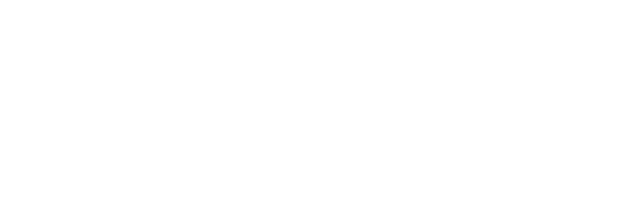
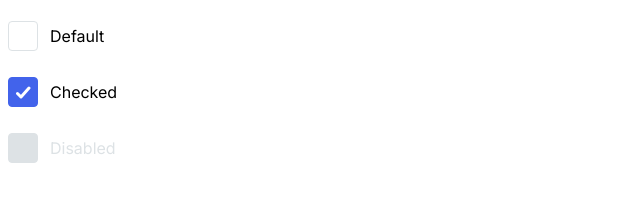
Before and after one commit to js-tasks-ru/htmlcss-20231222_dima-efimo2014, a website: page 07-lection5/01-checkbox/index.html in a window 1280 px wide. Shown: the whole page, without its empty margins (0-640 px from the left). Drawn offline with Linux system fonts and the light colour scheme.

Commit message:
Add solution and styles for 07-checkbox task

```diff
--- a/07-lection5/01-checkbox/checkbox.css
+++ b/07-lection5/01-checkbox/checkbox.css
@@ -0,0 +1,43 @@
+.checkbox__input {
+    position: absolute;
+    transform: translateY(-100vh);
+}
+
+.checkbox__state {
+    display: flex;
+    align-items: center;
+    gap: 12px;
+    cursor: pointer;
+}
+
+.checkbox__control {
+    width: 28px;
+    height: 28px;
+    display: flex;
+    justify-content: center;
+    align-items: center;
+    background: var(--white);
+    border: 1px solid var(--grey-2);
+    border-radius: 4px;
+}
+
+.checkbox__title {
+    font: normal normal 400 16px/24px Inter, sans-serif;
+}
+
+.checkbox__input:checked ~ .checkbox__state .checkbox__control {
+    background: var(--royal-blue);
+    border-color: var(--royal-blue);
+}
+
+.checkbox__input:disabled ~ .checkbox__state {
+    pointer-events: none;
+}
+
+.checkbox__input:disabled ~ .checkbox__state .checkbox__control {
+    background: var(--grey-2);
+}
+
+.checkbox__input:disabled ~ .checkbox__state .checkbox__title {
+    color: var(--grey-2);
+}
--- a/07-lection5/01-checkbox/index.html
+++ b/07-lection5/01-checkbox/index.html
@@ -1,11 +1,52 @@
 <!DOCTYPE html>
 <!-- Страница чекбокса -->
 <html lang="ru">
+
 <head>
     <link rel="stylesheet" href="../../assets/css/main.css">
     <link rel="stylesheet" href="./checkbox.css">
 </head>
+
 <body>
+    <!--Default Checkbox-->
+    <label class="checkbox">
+        <input type="checkbox" class="checkbox__input">
+        <div class="checkbox__state">
+            <div class="checkbox__control">
+                <svg class="checkbox__icon" width="15" height="13" viewBox="0 0 15 13" fill="none"
+                    xmlns="http://www.w3.org/2000/svg">
+                    <path d="M1.5 7.5L5 11L13 2" stroke="white" stroke-width="3" stroke-linecap="round"
+                        stroke-linejoin="round" />
+                </svg>
+            </div>
+            <p class="checkbox__title">Default</p>
+        </div>
+    </label>
 
+    <!--Checked Checkbox-->
+    <label class="checkbox">
+        <input type="checkbox" checked class="checkbox__input">
+        <div class="checkbox__state">
+            <div class="checkbox__control">
+                <svg class="checkbox__icon" width="15" height="13" viewBox="0 0 15 13" fill="none"
+                    xmlns="http://www.w3.org/2000/svg">
+                    <path d="M1.5 7.5L5 11L13 2" stroke="white" stroke-width="3" stroke-linecap="round"
+                        stroke-linejoin="round" />
+                </svg>
+            </div>
+            <p class="checkbox__title">Checked</p>
+        </div>
+    </label>
+
+    <!--Disabled Checkbox-->
+    <label class="checkbox">
+        <input class="checkbox__input" type="checkbox" disabled>
+        <div class="checkbox__state">
+            <div class="checkbox__control">
+            </div>
+            <p class="checkbox__title">Disabled</p>
+        </div>
+    </label>
 </body>
+
 </html>
```
Lines whose indentation alone changed are shown as unchanged.
